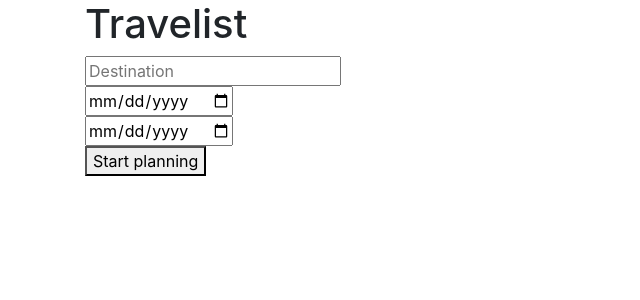
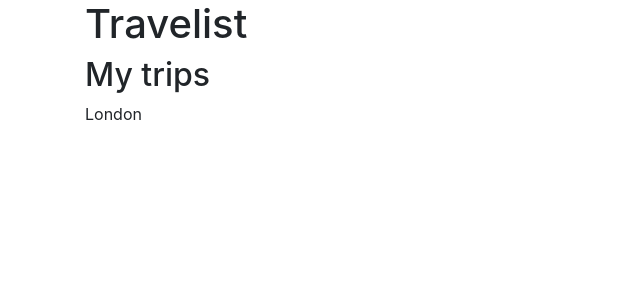
Before and after one commit to melvinlau/travelist, a React (Create React App) app in the folder client/: page /trips in a window 1280 px wide. Shown: the top 300 px of the page, without its empty margins (0-640 px from the left). Built offline with nearby package versions, Linux system fonts and the light colour scheme.

Commit message:
Added a Trips page

```diff
--- a/client/src/App.js
+++ b/client/src/App.js
@@ -10,6 +10,7 @@
 import Start from './components/Start';
 import ActivityList from './components/ActivityList';
 import PackingList from './components/PackingList';
+import Trips from './components/Trips';
 
 function App() {
   const [trip, updateTrip] = useState({});
@@ -39,6 +40,9 @@
                   updateTrip={updateTrip}
                 />
               </Route>
+              <Route path="/trips">
+                <Trips />
+              </Route>
               <Route path="/">
                 <Start
                   trip={trip}
--- a/client/src/components/PackingList.js
+++ b/client/src/components/PackingList.js
@@ -1,4 +1,10 @@
 import React, { useState } from "react";
+import {
+  BrowserRouter as Router,
+  Switch,
+  Route,
+  Link
+} from "react-router-dom";
 import PackingListItem from './PackingListItem';
 import AddItemForm from './AddItemForm';
 
@@ -46,10 +52,11 @@
       }
 
       <AddItemForm addItem={addItem} />
-
-      <button>
-        Save
-      </button>
+      <Link to="/trips">
+        <button>
+          Save
+        </button>
+      </Link>
     </div>
   );
 }
--- /dev/null
+++ b/client/src/components/Trips.js
@@ -0,0 +1,23 @@
+import React, { useState } from "react";
+import {
+  BrowserRouter as Router,
+  Switch,
+  Route,
+  Link
+} from "react-router-dom";
+
+function Trips() {
+  const [trips,updateTrips] = useState(['London']);
+  return (
+    <div>
+      <h2>My trips</h2>
+        {
+          trips.map((trip, index) => {
+            return trip;
+          })
+        }
+    </div>
+  );
+}
+
+export default Trips;
```
